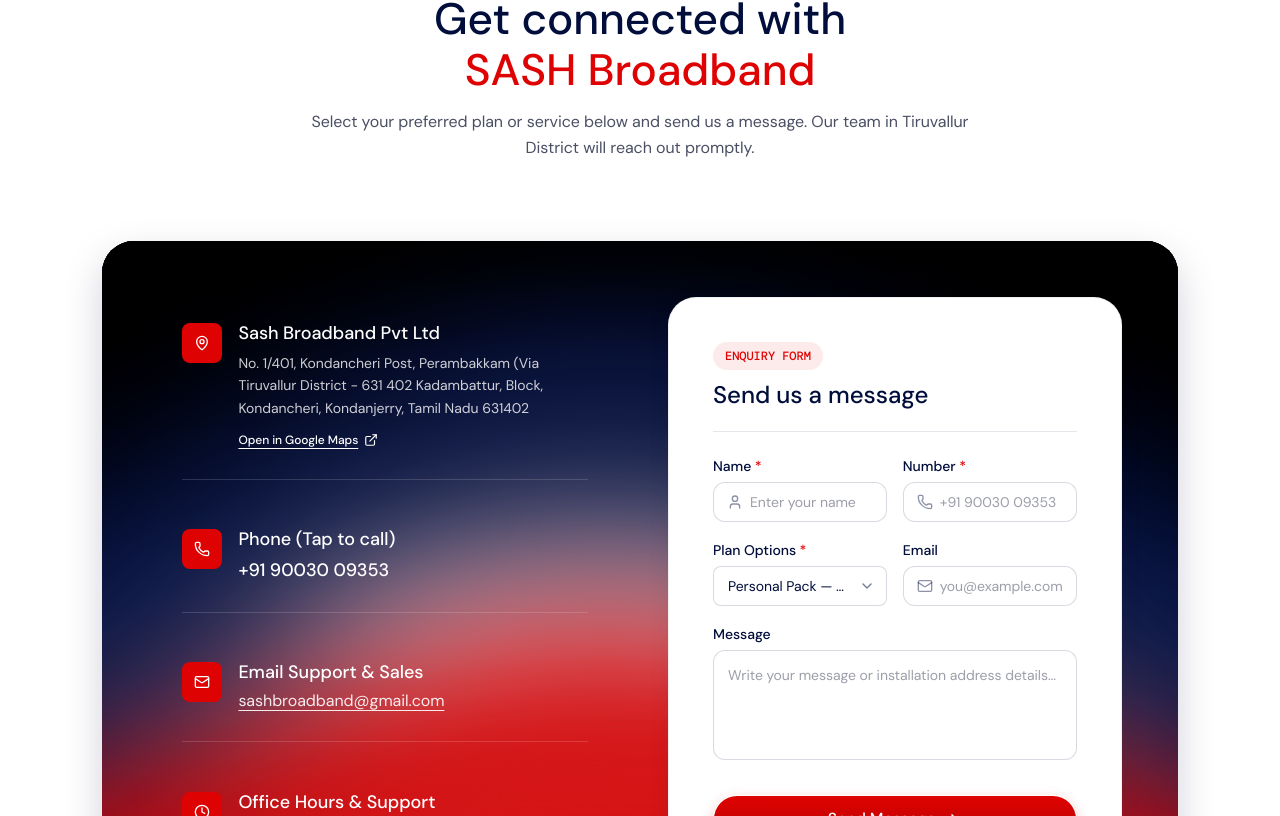
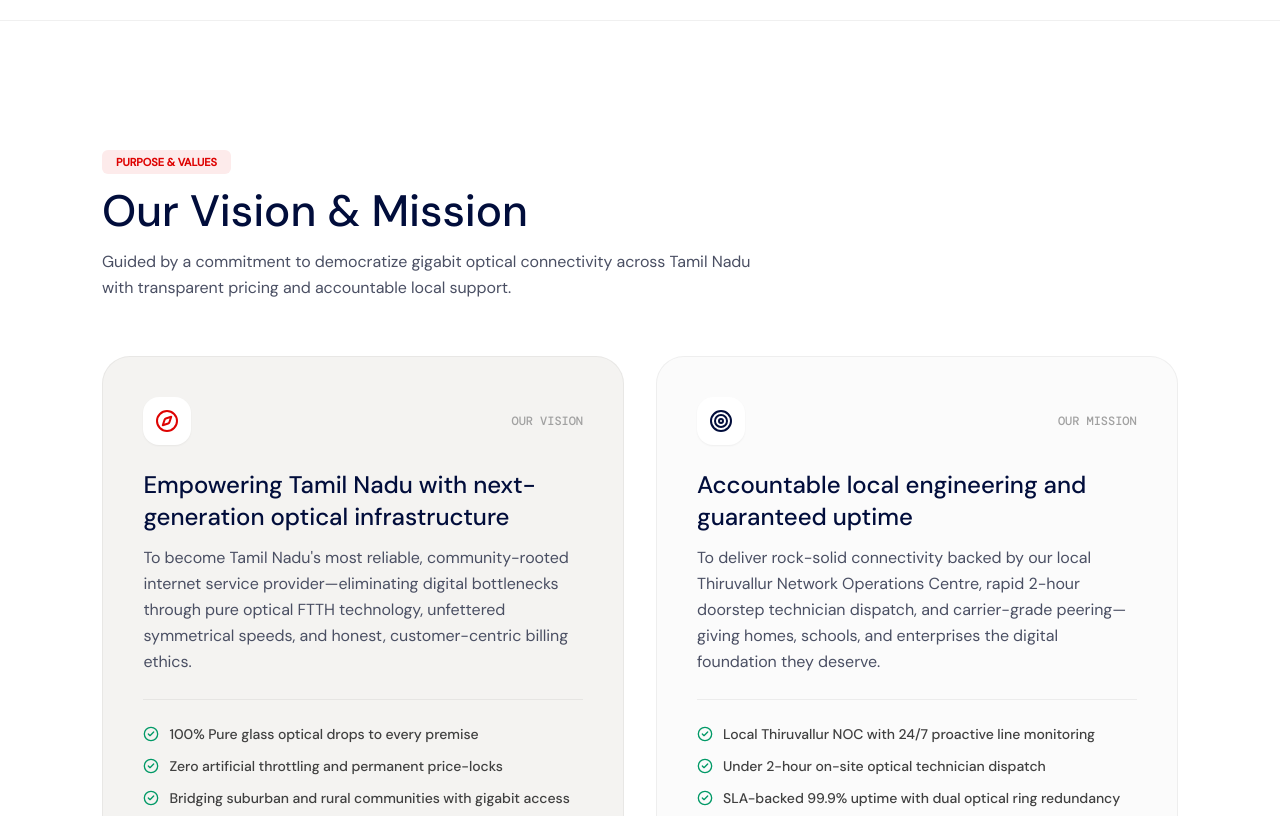
Before and after one commit to Kannan637/SAASBOARD, a Next.js app: page /about in a window 1280 px wide. Shown: the part 1604-2420 px from the top of the page. Built offline with nearby package versions, Linux system fonts and the light colour scheme.

Commit message:
feat(about): add single client marquee, vision and mission cards, testimonials, and FAQ

```diff
--- a/src/app/about/page.tsx
+++ b/src/app/about/page.tsx
@@ -6,8 +6,14 @@ import {
   Radio,
   Clock,
   ChevronRight,
+  Compass,
+  Target,
+  CheckCircle2,
 } from "lucide-react";
 import Contactus from "@/components/Home/Contactus";
+import Testimonial from "@/components/Home/Testimonial";
+import Faq, { type FaqItem } from "@/components/Home/Faq";
+import { SingleClientMarquee } from "@/components/Service/ServicePageTemplate";
 import {
   AppleReveal,
   AppleStagger,
@@ -95,6 +101,39 @@ const PILLARS = [
       "Our Network Operations Centre and optical fusion technicians operate directly out of Jaya Nagar, Thiruvallur—ensuring rapid doorstep resolution within hours, not days.",
     href: "#contact",
     ctaText: "Contact NOC",
+  },
+];
+
+const ABOUT_FAQS: FaqItem[] = [
+  {
+    question: "What is SASH Broadband's licensing status?",
+    answer:
+      "SASH Broadband Private Limited is an authorised Class–B Internet Service Provider (ISP) licensed by the Department of Telecommunications (DoT) to build, operate, and provide optical telecommunication and internet services across Tamil Nadu.",
+  },
+  {
+    question: "Where is SASH Broadband headquartered?",
+    answer:
+      "Our main headquarters and customer experience centre are located in Jaya Nagar, Thiruvallur, Tamil Nadu. Our Network Operations Centre (NOC) and optical field engineers operate directly from here.",
+  },
+  {
+    question: "How does pure FTTH differ from legacy cable internet?",
+    answer:
+      "Unlike legacy cable internet that relies on copper coaxial cables for the last mile, SASH Broadband runs 100% single-mode glass optical fibre directly into your premise. This guarantees sub-5ms low latency, zero electromagnetic interference from weather, and true symmetrical gigabit speeds.",
+  },
+  {
+    question: "What areas do you currently cover in Tamil Nadu?",
+    answer:
+      "We provide comprehensive optical coverage across Thiruvallur district, Perambakkam, Kadambattur, and expanding service corridors throughout Tamil Nadu for residential FTTH, SME business broadband, and corporate leased lines.",
+  },
+  {
+    question: "Do you offer enterprise solutions for businesses?",
+    answer:
+      "Yes. In addition to residential FTTH broadband, we engineer 1:1 dedicated Internet Leased Lines (ILL) with 99.9% uptime SLA, SME business internet packs, secure multi-branch private intranets, and commercial CCTV surveillance.",
+  },
+  {
+    question: "How quickly can a new connection be activated?",
+    answer:
+      "Once route feasibility is confirmed (typically within 2 to 4 hours of enquiry), our local fusion splicing technicians can complete doorstep optical installation and live activation within 24 to 48 hours.",
   },
 ];
 
@@ -214,7 +253,10 @@ export default function AboutPage() {
         </div>
       </section>
 
-      {/* 2. Core Commitments: UI matching Complete Network Portfolio & Connectivity for every need */}
+      {/* 2. Client & Partner Logo Marquee: Directly below Hero Section */}
+      <SingleClientMarquee />
+
+      {/* 3. Core Commitments: UI matching Complete Network Portfolio & Connectivity for every need */}
       <section
         data-apple-manual="true"
         aria-labelledby="commitments-heading"
@@ -292,7 +334,135 @@ export default function AboutPage() {
         </div>
       </section>
 
-      {/* 3. Single Contact Form for New Inquiries */}
+      {/* 4. Vision & Mission Cards */}
+      <section
+        data-apple-manual="true"
+        aria-labelledby="vision-mission-heading"
+        className="bg-white text-brand-navy section-padding border-b border-black/[0.06]"
+      >
+        <div className="container-sash">
+          {/* Section Header */}
+          <div className="max-w-2xl mb-10 sm:mb-14">
+            <AppleReveal>
+              <p className="eyebrow-label text-brand-red mb-3">
+                PURPOSE &amp; VALUES
+              </p>
+              <h2
+                id="vision-mission-heading"
+                className="text-brand-navy font-semibold text-3xl sm:text-4xl lg:text-[44px] tracking-normal leading-[1.15] mb-3"
+              >
+                Our Vision &amp; Mission
+              </h2>
+              <p className="text-neutral-600 text-sm sm:text-base font-normal leading-relaxed">
+                Guided by a commitment to democratize gigabit optical connectivity
+                across Tamil Nadu with transparent pricing and accountable local support.
+              </p>
+            </AppleReveal>
+          </div>
+
+          {/* Vision & Mission 2-Card Grid */}
+          <div className="grid grid-cols-1 md:grid-cols-2 gap-6 sm:gap-8 items-stretch">
+            {/* Vision Card */}
+            <div className="rounded-[28px] bg-[#F4F3F1] border border-black/[0.05] p-7 sm:p-9 lg:p-10 flex flex-col justify-between transition-all duration-300 hover:shadow-[0_8px_30px_rgba(0,0,0,0.06)] hover:border-black/15">
+              <div>
+                <div className="flex items-center justify-between mb-6">
+                  <div className="w-12 h-12 rounded-2xl bg-white shadow-xs flex items-center justify-center text-brand-red">
+                    <Compass className="w-6 h-6 stroke-[2]" />
+                  </div>
+                  <span className="font-mono text-xs font-semibold text-neutral-400 uppercase tracking-wider">
+                    OUR VISION
+                  </span>
+                </div>
+                <h3 className="text-brand-navy font-semibold text-xl sm:text-2xl mb-3 tracking-tight">
+                  Empowering Tamil Nadu with next-generation optical infrastructure
+                </h3>
+                <p className="text-neutral-600 text-sm sm:text-base leading-relaxed font-normal mb-6">
+                  To become Tamil Nadu&apos;s most reliable, community-rooted internet service
+                  provider—eliminating digital bottlenecks through pure optical FTTH technology,
+                  unfettered symmetrical speeds, and honest, customer-centric billing ethics.
+                </p>
+              </div>
+
+              <div className="space-y-3 pt-6 border-t border-black/[0.06]">
+                <div className="flex items-center gap-2.5">
+                  <CheckCircle2 className="w-4 h-4 text-emerald-600 shrink-0" />
+                  <span className="text-xs sm:text-sm text-neutral-700 font-medium">
+                    100% Pure glass optical drops to every premise
+                  </span>
+                </div>
+                <div className="flex items-center gap-2.5">
+                  <CheckCircle2 className="w-4 h-4 text-emerald-600 shrink-0" />
+                  <span className="text-xs sm:text-sm text-neutral-700 font-medium">
+                    Zero artificial throttling and permanent price-locks
+                  </span>
+                </div>
+                <div className="flex items-center gap-2.5">
+                  <CheckCircle2 className="w-4 h-4 text-emerald-600 shrink-0" />
+                  <span className="text-xs sm:text-sm text-neutral-700 font-medium">
+                    Bridging suburban and rural communities with gigabit access
+                  </span>
+                </div>
+              </div>
+            </div>
+
+            {/* Mission Card */}
+            <div className="rounded-[28px] bg-neutral-50/80 border border-black/[0.05] p-7 sm:p-9 lg:p-10 flex flex-col justify-between transition-all duration-300 hover:shadow-[0_8px_30px_rgba(0,0,0,0.06)] hover:border-black/15">
+              <div>
+                <div className="flex items-center justify-between mb-6">
+                  <div className="w-12 h-12 rounded-2xl bg-white shadow-xs flex items-center justify-center text-brand-navy">
+                    <Target className="w-6 h-6 stroke-[2]" />
+                  </div>
+                  <span className="font-mono text-xs font-semibold text-neutral-400 uppercase tracking-wider">
+                    OUR MISSION
+                  </span>
+                </div>
+                <h3 className="text-brand-navy font-semibold text-xl sm:text-2xl mb-3 tracking-tight">
+                  Accountable local engineering and guaranteed uptime
+                </h3>
+                <p className="text-neutral-600 text-sm sm:text-base leading-relaxed font-normal mb-6">
+                  To deliver rock-solid connectivity backed by our local Thiruvallur Network
+                  Operations Centre, rapid 2-hour doorstep technician dispatch, and carrier-grade
+                  peering—giving homes, schools, and enterprises the digital foundation they deserve.
+                </p>
+              </div>
+
+              <div className="space-y-3 pt-6 border-t border-black/[0.06]">
+                <div className="flex items-center gap-2.5">
+                  <CheckCircle2 className="w-4 h-4 text-emerald-600 shrink-0" />
+                  <span className="text-xs sm:text-sm text-neutral-700 font-medium">
+                    Local Thiruvallur NOC with 24/7 proactive line monitoring
+                  </span>
+                </div>
+                <div className="flex items-center gap-2.5">
+                  <CheckCircle2 className="w-4 h-4 text-emerald-600 shrink-0" />
+                  <span className="text-xs sm:text-sm text-neutral-700 font-medium">
+                    Under 2-hour on-site optical technician dispatch
+                  </span>
+                </div>
+                <div className="flex items-center gap-2.5">
+                  <CheckCircle2 className="w-4 h-4 text-emerald-600 shrink-0" />
+                  <span className="text-xs sm:text-sm text-neutral-700 font-medium">
+                    SLA-backed 99.9% uptime with dual optical ring redundancy
+                  </span>
+                </div>
+              </div>
+            </div>
+          </div>
+        </div>
+      </section>
+
+      {/* 5. Google Reviews & Testimonials Carousel */}
+      <Testimonial />
+
+      {/* 6. Frequently Asked Questions */}
+      <Faq
+        eyebrow="ABOUT SASH BROADBAND"
+        heading="Frequently Asked Questions"
+        description="Everything you need to know about our company, Class-B licensing, optical network infrastructure, and service coverage."
+        items={ABOUT_FAQS}
+      />
+
+      {/* 7. Single Contact Form for New Inquiries */}
       <Contactus
         defaultInterest="About SASH Broadband"
         defaultPlan="Feasibility enquiry"
```
